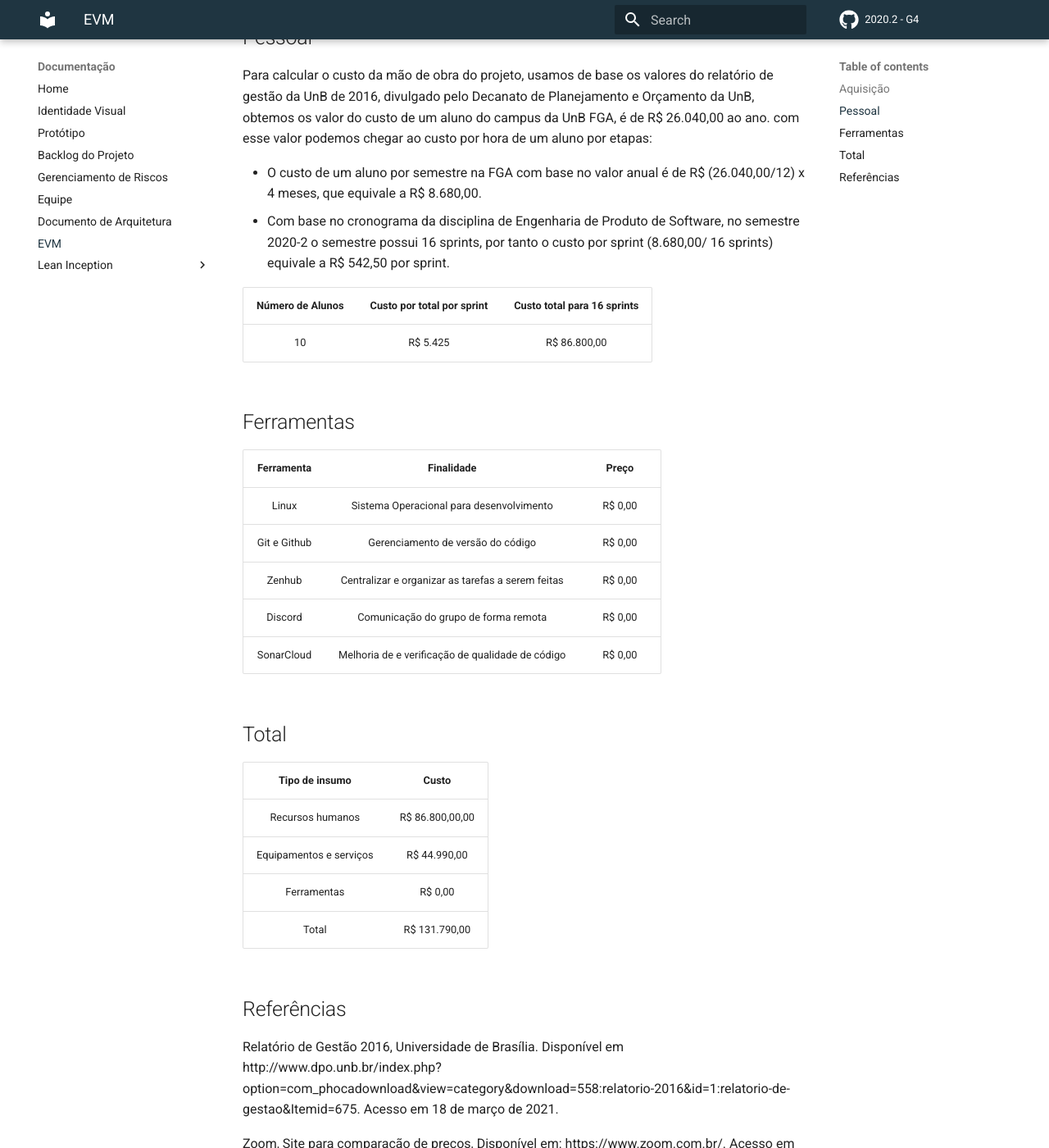
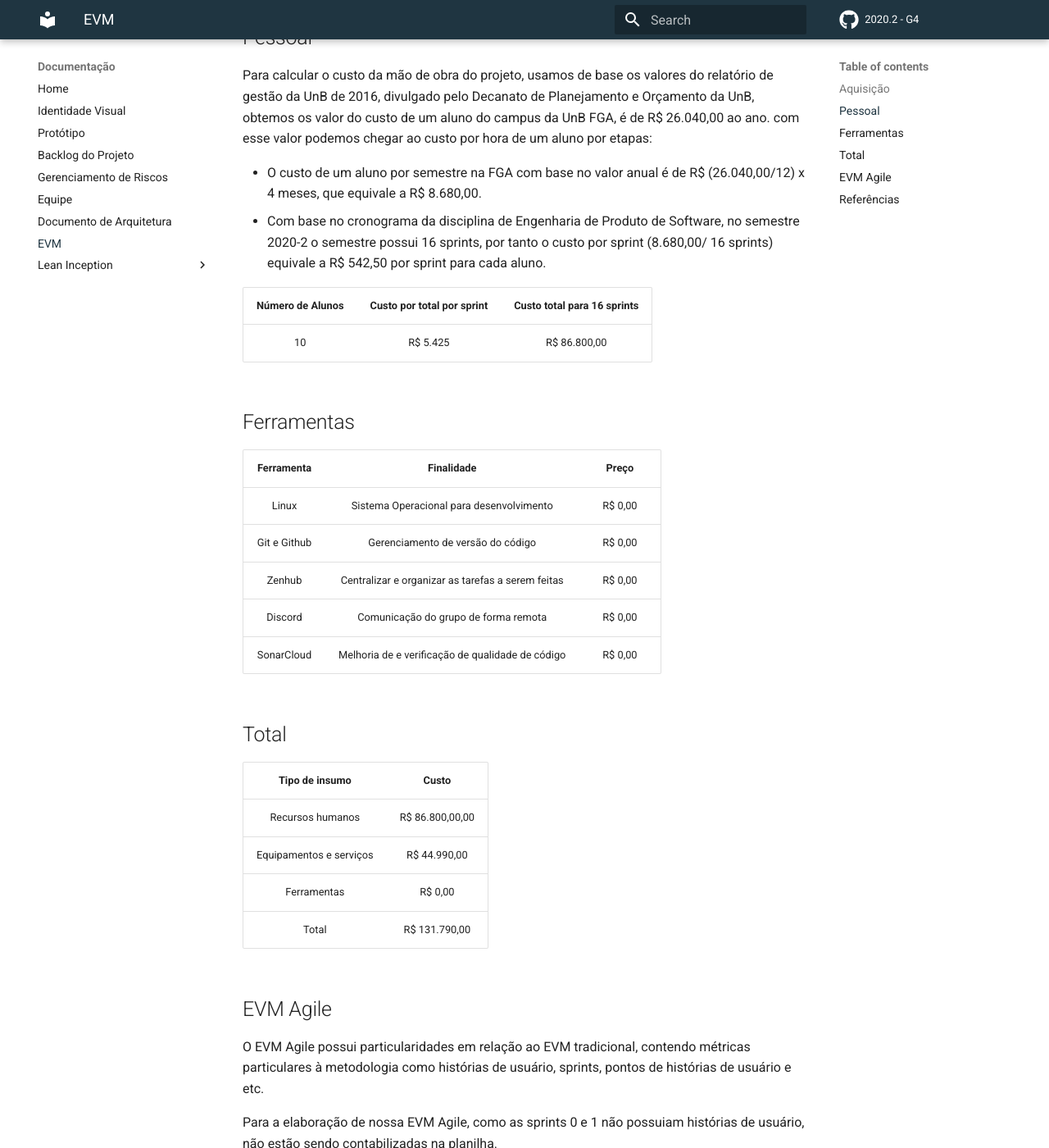
Before and after one commit to fga-eps-mds/2020-2-SiGeD, an MkDocs documentation site: the page built from docs/evm.md, in a window 1280 px wide and 1400 px high, scrolled down 597 px. Shown: the whole window at 82% size. Built offline with MkDocs 1.6.1 and Material for MkDocs 9.7.7, drawn with Linux system fonts in a browser that asks for light colours; comment, search, counter and statistics services are not loaded; some of the changed text lies outside the part shown.

Commit message:
Add evm sheet on doc
Signed-off-by: Vitor Leal <vitor_leal2201@hotmail.com>

```diff
--- a/docs/evm.md
+++ b/docs/evm.md
@@ -15,7 +15,7 @@ Levando em consideração o notebook com um processador intel core i7, 8GB de me
 Para calcular o custo da mão de obra do projeto, usamos de base os valores do relatório de gestão da UnB de 2016, divulgado pelo Decanato de Planejamento e Orçamento da UnB, obtemos os valor do custo de um aluno do campus da UnB FGA, é de R$ 26.040,00 ao ano. com esse valor podemos chegar ao custo por hora de um aluno por etapas:
 
 * O custo de um aluno por semestre na FGA com base no valor anual  é de R$ (26.040,00/12) x 4 meses, que equivale a R$ 8.680,00.
-* Com base no cronograma da disciplina de Engenharia de Produto de Software, no semestre 2020-2 o semestre possui 16 sprints, por tanto o custo por sprint (8.680,00/ 16 sprints) equivale a R$ 542,50 por sprint.
+* Com base no cronograma da disciplina de Engenharia de Produto de Software, no semestre 2020-2 o semestre possui 16 sprints, por tanto o custo por sprint (8.680,00/ 16 sprints) equivale a R$ 542,50 por sprint para cada aluno.
 
 |Número de Alunos| Custo por total por sprint | Custo total para 16 sprints |
 |:---:|:------------:|:-------------------:|
@@ -42,6 +42,14 @@ Para calcular o custo da mão de obra do projeto, usamos de base os valores do r
 |Ferramentas| R$ 0,00|
 |Total|R$ 131.790,00|
 
+## EVM Agile
+
+O EVM Agile possui particularidades em relação ao EVM tradicional, contendo métricas particulares à metodologia como histórias de usuário, sprints, pontos de histórias de usuário e etc.
+
+Para a elaboração de nossa EVM Agile, como as sprints 0 e 1 não possuiam histórias de usuário, não estão sendo contabilizadas na planilha.
+
+Para ter acesso a planilha, clique [aqui](https://docs.google.com/spreadsheets/d/1BeQMp6tplsHfuIUWcC5x4k6TzeLXBIrHd1GruboG2zg/edit#gid=1444792691).
+
 ## Referências
 
 Relatório de Gestão 2016, Universidade de Brasília. Disponível em http://www.dpo.unb.br/index.php?option=com_phocadownload&view=category&download=558:relatorio-2016&id=1:relatorio-de-gestao&Itemid=675. Acesso em 18 de março de 2021.
```
Also changed, not shown: docs/sprints/sprint0/sprint0_planning.md (+3 -3 lines).
